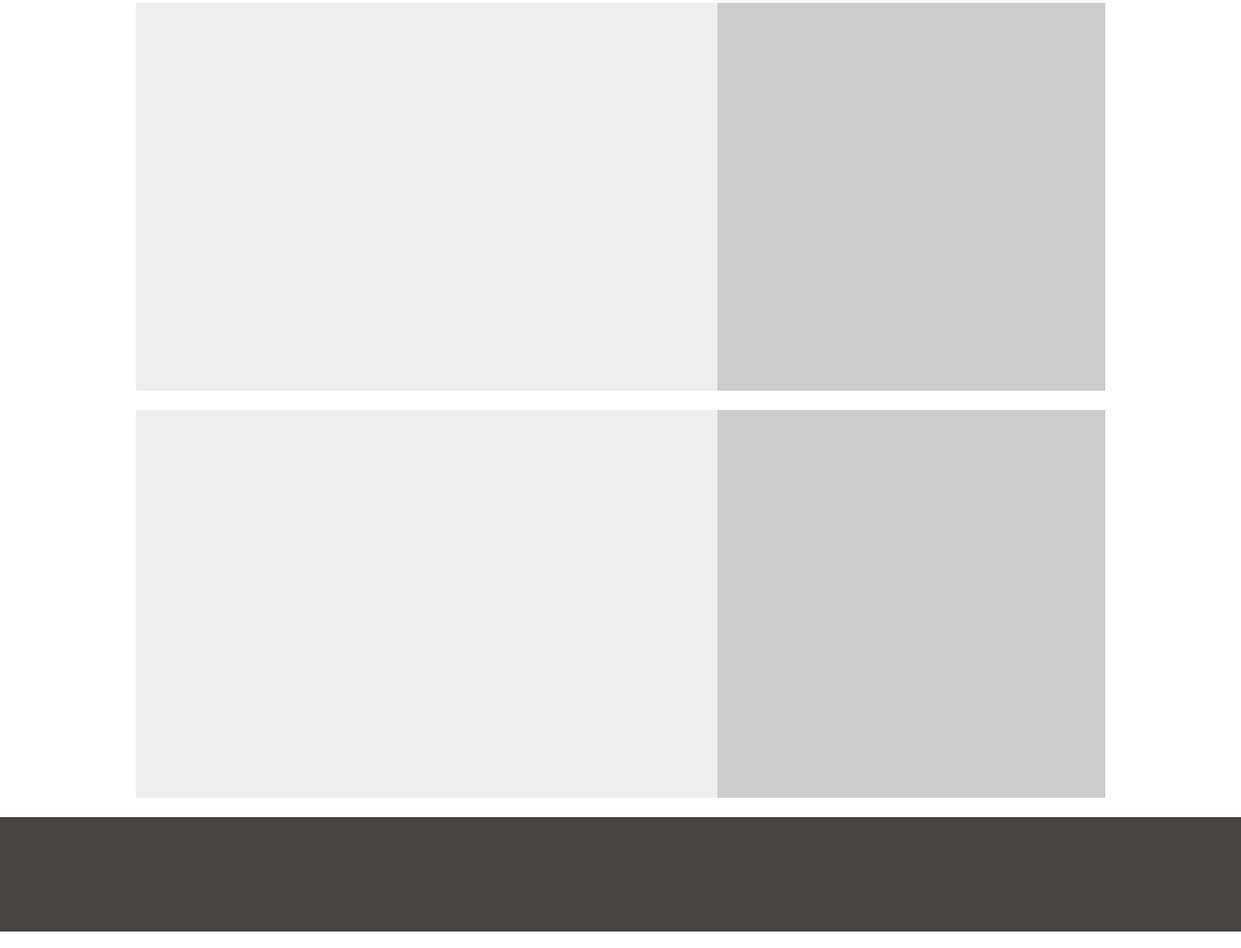
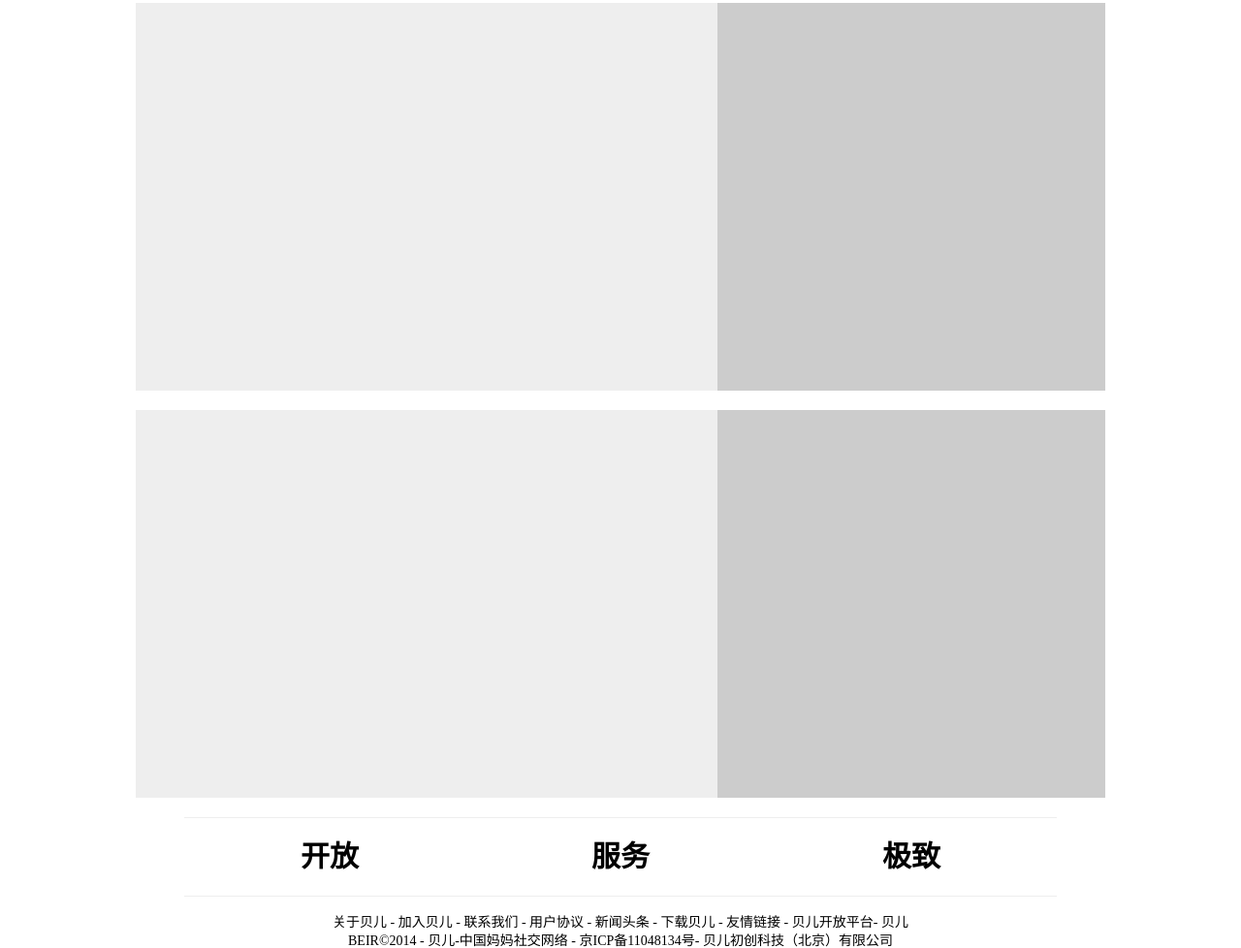
Before and after one commit to Sobranier/baby, a plain HTML site: page html/about.html in a window 1280 px wide. Shown: the part 1773-2751 px from the top of the page at 97% size. Drawn offline with Linux system fonts and the light colour scheme.

Commit message:
样式小调整

```diff
--- a/css/style.css
+++ b/css/style.css
@@ -29,4 +29,8 @@ a{text-decoration:none;}
 
 
 
-.footer{height:118px;background-color:#474441;}
+.footer{height:118px;/*background-color:#474441;*/}
+.footer-link{width:900px;margin:20px auto;height:80px;border-top:1px solid #eee;border-bottom:1px solid #eee;}
+.footer-link li{float:left;width:300px;height:80px;line-height:80px;text-align:center;font-size:30px;font-weight:bold;}
+.footer-content{width:900px;margin:0 auto;}
+.footer-content p{width:100%;margin:5px 0;text-align:center;font-size:14px;}
--- a/html/about.html
+++ b/html/about.html
@@ -44,6 +44,15 @@
 	</div>
 
 	<div class='footer'>
+		<ul class='footer-link'>
+			<li>开放</li>
+			<li>服务</li>
+			<li>极致</li>
+		</ul>
+		<div class='footer-content'>
+			<p>关于贝儿 - 加入贝儿 - 联系我们 - 用户协议 - 新闻头条 - 下载贝儿 - 友情链接 - 贝儿开放平台- 贝儿</p>
+			<p>BEIR©2014 - 贝儿-中国妈妈社交网络 - 京ICP备11048134号- 贝儿初创科技（北京）有限公司</p>
+		</div>
 	</div>
 
 </body>
```
Also changed, not shown: html/index.html (+9 -0 lines).
